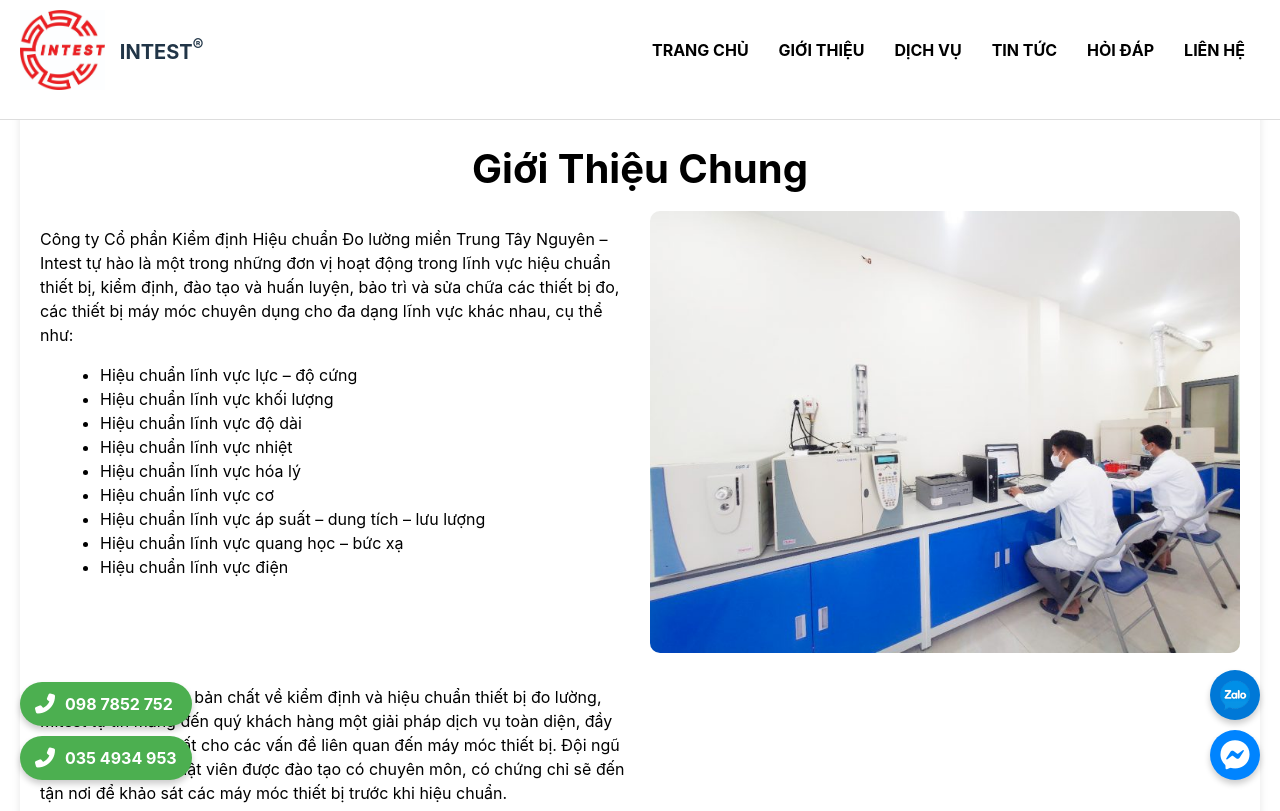
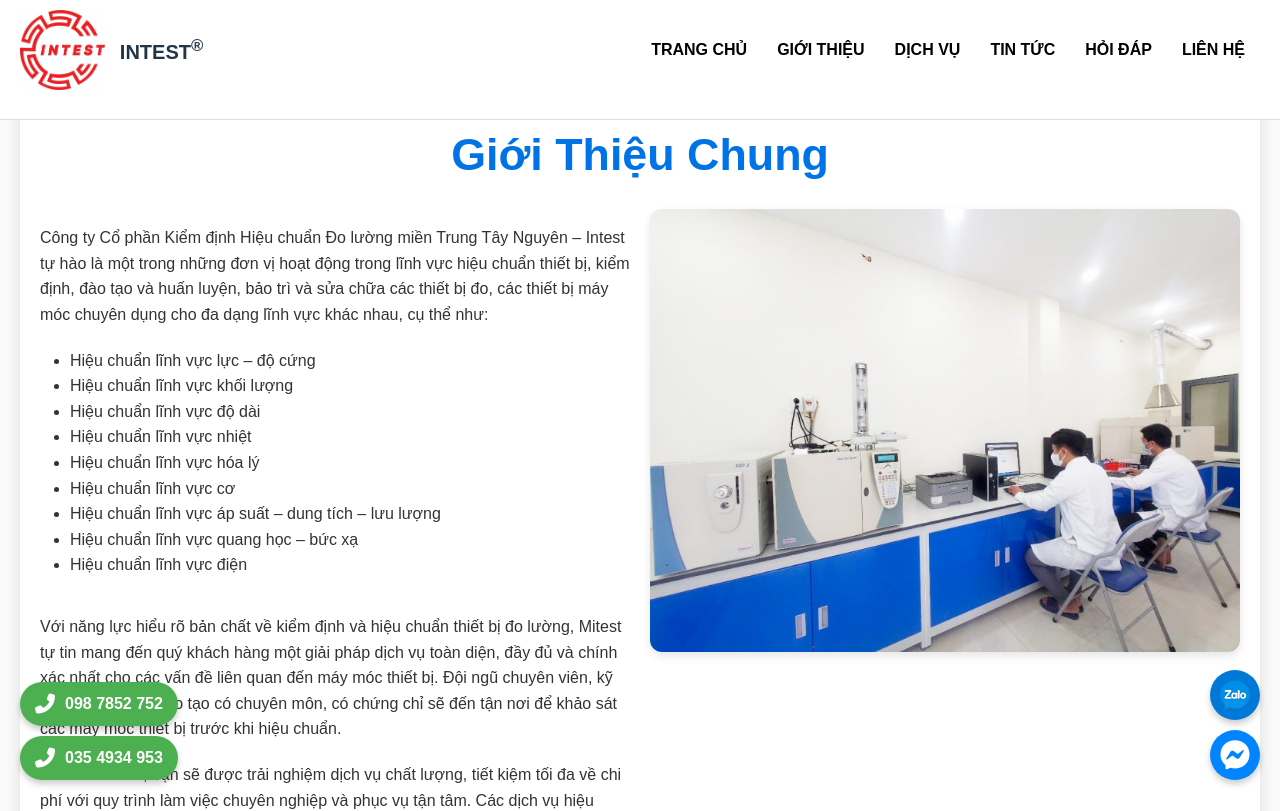
Before and after one commit to david-cung/quatest3, a React (Vite) app: page /about in a window 1280 px wide. Shown: the top 811 px of the page. Built offline with nearby package versions, Linux system fonts and the light colour scheme.

Commit message:
Update css

```diff
--- a/src/pages/IntroPage.jsx
+++ b/src/pages/IntroPage.jsx
@@ -5,60 +5,74 @@ const { intro1 } = images;
 const IntroPage = () => {
   const styles = {
     body: {
-      backgroundColor: "#ffffff", // Nền trắng cho toàn bộ trang
-      minHeight: "100vh", // Chiều cao tối thiểu để bao phủ toàn bộ màn hình
+      backgroundColor: "#f9f9f9", // Nền sáng dễ chịu
+      minHeight: "100vh",
       margin: 0,
       padding: 0,
+      fontFamily: "Arial, sans-serif", // Font chữ dễ đọc
     },
     page: {
       textAlign: "center",
       margin: "0 auto",
       padding: "20px",
-      paddingTop: "120px",
+      paddingTop: "100px",
       maxWidth: "1200px",
-      boxShadow: "0 4px 8px rgba(0, 0, 0, 0.1)", // Hiệu ứng bóng cho nội dung
-      borderRadius: "10px", // Bo góc cho nội dung
-      color: "#000000", // Chữ màu đen
+      boxShadow: "0 6px 15px rgba(0, 0, 0, 0.1)", // Bóng mềm hơn
+      borderRadius: "12px",
+      backgroundColor: "#ffffff", // Nền trắng cho nội dung
+      color: "#333333", // Chữ màu tối hơn
     },
     title: {
-      fontSize: "2.5rem",
-      marginBottom: "20px",
+      fontSize: "2.8rem",
+      marginBottom: "30px",
+      color: "#0073e6", // Màu tiêu đề nổi bật
     },
     container: {
       display: "flex",
       justifyContent: "space-between",
-      alignItems: "flex-start", // Căn hình ảnh và văn bản cùng dòng đầu tiên
+      alignItems: "flex-start",
       gap: "20px",
     },
     text: {
       flex: 1,
       textAlign: "left",
+      fontSize: "1rem",
+      lineHeight: "1.6",
     },
     list: {
       listStyleType: "disc",
       marginLeft: "20px",
+      paddingLeft: "10px",
     },
     imageContainer: {
       flex: 1,
       display: "flex",
       justifyContent: "center",
+      alignItems: "flex-start",
     },
     image: {
       maxWidth: "100%",
       height: "auto",
-      borderRadius: "10px",
+      borderRadius: "12px",
+      boxShadow: "0 4px 8px rgba(0, 0, 0, 0.1)",
     },
-    // Responsive design
     responsive: {
       flexDirection: "column",
       textAlign: "center",
     },
+    paragraph: {
+      marginBottom: "20px",
+    },
   };
 
-  const isMobile = window.innerWidth < 768; // Kiểm tra nếu màn hình nhỏ hơn 768px
+  const isMobile = window.innerWidth < 768;
 
-  // Áp dụng style cho body thông qua JavaScript
-  document.body.style = `background-color: ${styles.body.backgroundColor}; margin: ${styles.body.margin}; padding: ${styles.body.padding};`;
+  document.body.style = `
+    background-color: ${styles.body.backgroundColor};
+    margin: ${styles.body.margin};
+    padding: ${styles.body.padding};
+    font-family: ${styles.body.fontFamily};
+  `;
 
   return (
     <div style={styles.page}>
@@ -66,11 +80,11 @@ const IntroPage = () => {
       <div
         style={{
           ...styles.container,
-          ...(isMobile && styles.responsive), // Áp dụng responsive nếu màn hình nhỏ
+          ...(isMobile && styles.responsive),
         }}
       >
         <div style={styles.text}>
-          <p>
+          <p style={styles.paragraph}>
             Công ty Cổ phần Kiểm định Hiệu chuẩn Đo lường miền Trung Tây Nguyên –
             Intest tự hào là một trong những đơn vị hoạt động trong lĩnh vực hiệu
             chuẩn thiết bị, kiểm định, đào tạo và huấn luyện, bảo trì và sửa chữa
@@ -88,18 +102,27 @@ const IntroPage = () => {
             <li>Hiệu chuẩn lĩnh vực quang học – bức xạ</li>
             <li>Hiệu chuẩn lĩnh vực điện</li>
           </ul>
-          <p style={{paddingTop: '90px'}}>
-          Với năng lực hiểu rõ bản chất về kiểm định và hiệu chuẩn thiết bị đo lường, Mitest tự tin mang đến quý khách hàng một giải pháp dịch vụ toàn diện, đầy đủ và chính xác nhất cho các vấn đề liên quan đến máy móc thiết bị. Đội ngũ chuyên viên, kỹ thuật viên được đào tạo có chuyên môn, có chứng chỉ sẽ đến tận nơi để khảo sát các máy móc thiết bị trước khi hiệu chuẩn.
+          <p style={{ ...styles.paragraph, paddingTop: "20px" }}>
+            Với năng lực hiểu rõ bản chất về kiểm định và hiệu chuẩn thiết bị đo
+            lường, Mitest tự tin mang đến quý khách hàng một giải pháp dịch vụ
+            toàn diện, đầy đủ và chính xác nhất cho các vấn đề liên quan đến máy
+            móc thiết bị. Đội ngũ chuyên viên, kỹ thuật viên được đào tạo có chuyên
+            môn, có chứng chỉ sẽ đến tận nơi để khảo sát các máy móc thiết bị trước
+            khi hiệu chuẩn.
           </p>
-          <p>
-          Đến với Mitest, bạn sẽ được trải nghiệm dịch vụ chất lượng, tiết kiệm tối đa về chi phí với quy trình làm việc chuyên nghiệp và phục vụ tận tâm. Các dịch vụ hiệu chuẩn của chúng tôi đạt chứng chỉ tiêu chuẩn quốc tế ISO/IEC 17025: 2017. Chính vì vậy, nếu bạn đang tìm đối tác hiệu chuẩn chính xác thì Mitest chính là sự lựa chọn rất đáng cân nhắc.
+          <p style={styles.paragraph}>
+            Đến với Mitest, bạn sẽ được trải nghiệm dịch vụ chất lượng, tiết kiệm
+            tối đa về chi phí với quy trình làm việc chuyên nghiệp và phục vụ tận
+            tâm. Các dịch vụ hiệu chuẩn của chúng tôi đạt chứng chỉ tiêu chuẩn quốc
+            tế ISO/IEC 17025: 2017. Chính vì vậy, nếu bạn đang tìm đối tác hiệu
+            chuẩn chính xác thì Mitest chính là sự lựa chọn rất đáng cân nhắc.
           </p>
         </div>
         <div style={styles.imageContainer}>
           <img
             src={intro1}
             alt="QUATEST 3"
-            style={{ ...styles.image, alignSelf: "flex-start" }} // Đảm bảo hình ảnh nằm cùng hàng với văn bản
+            style={styles.image}
           />
         </div>
       </div>
```
